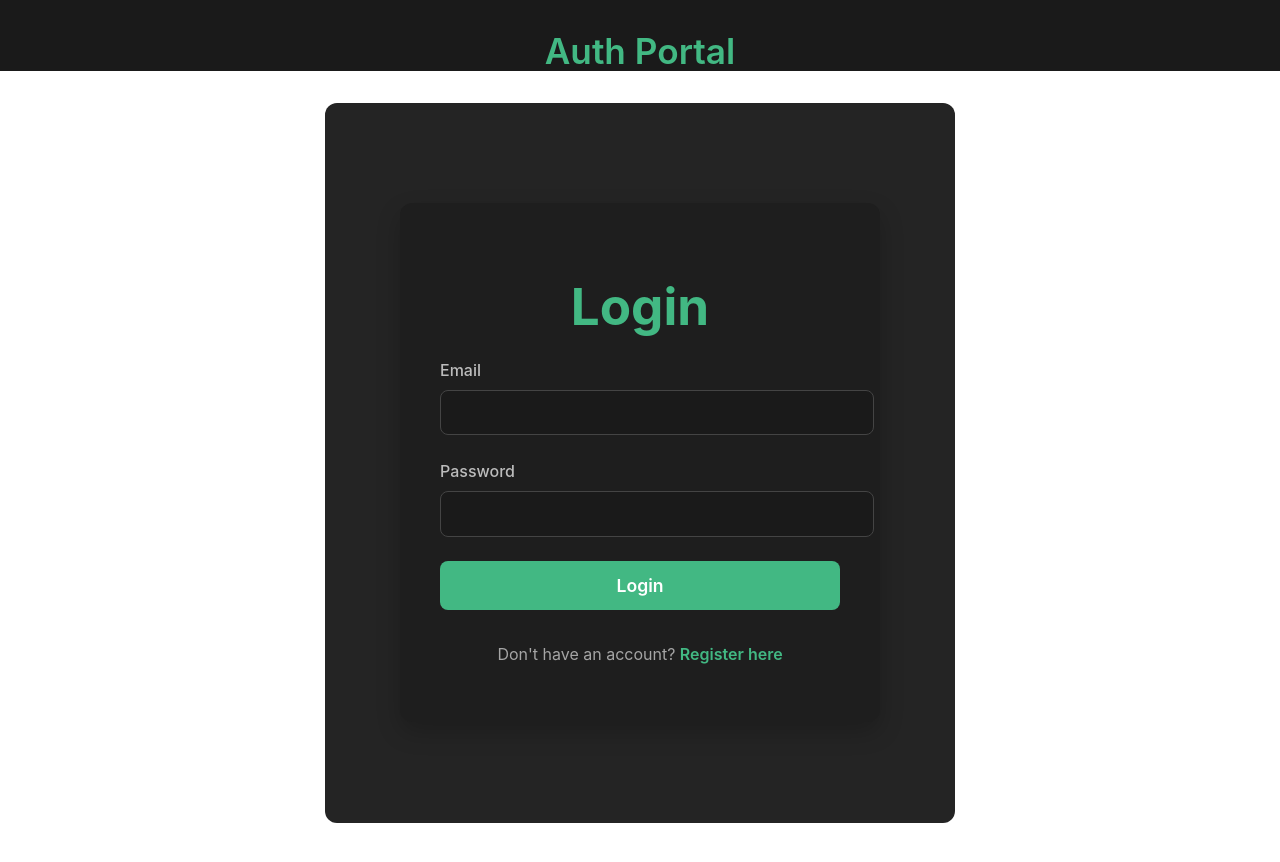
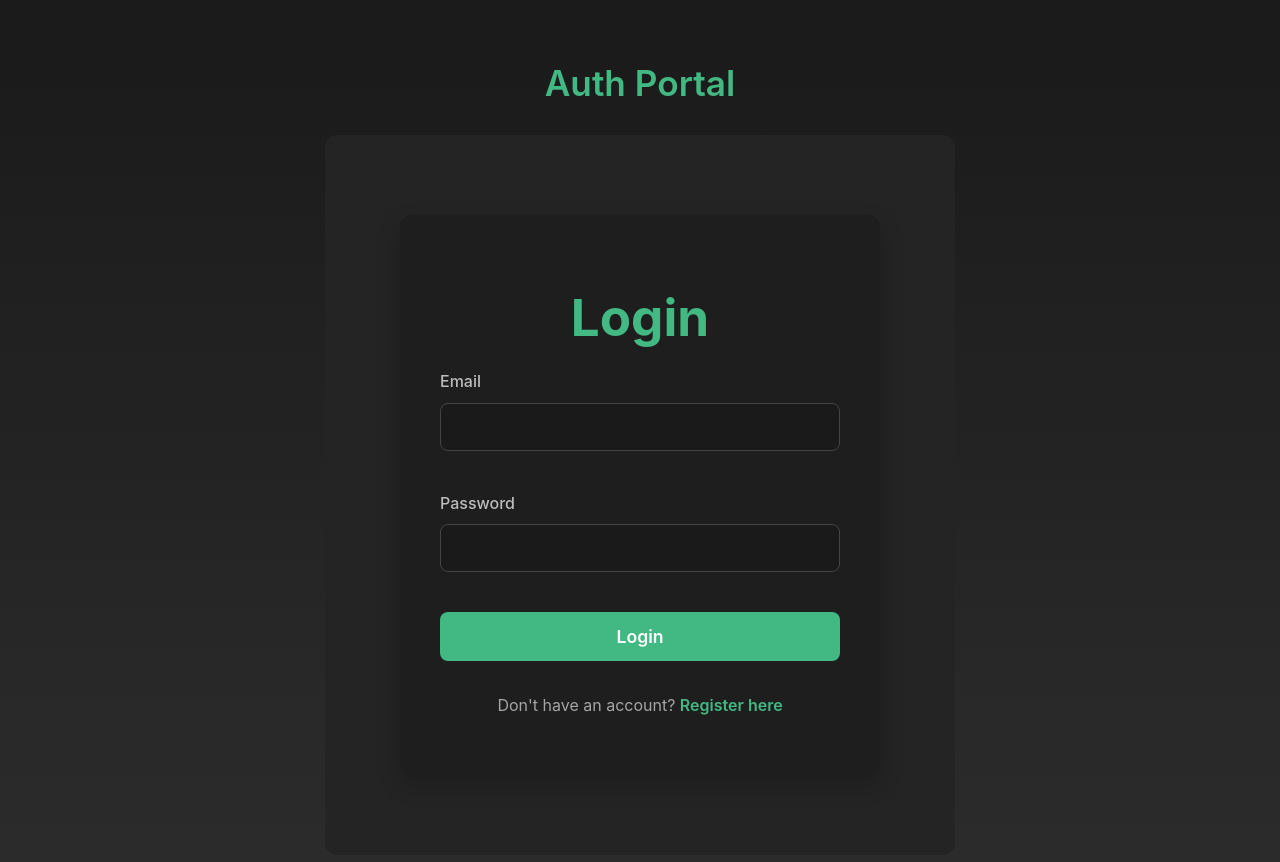
Before and after one commit to DaniloPixi/myViteApp, a Vue app: page / in a window 1280 px wide. Shown: the top 862 px of the page. Before the commit the page ends 823 px from the top, so only its background shows below. Built offline with nearby package versions, Linux system fonts and the light colour scheme; no server answers.

Commit message:
tweaks to sidebar, logout button only on home, background change

```diff
--- a/src/App.vue
+++ b/src/App.vue
@@ -1,7 +1,7 @@
 
 <template>
-  <!-- The logout button remains fixed to the top left of the page -->
-  <button v-if="user" @click="logout" class="logout-button">Logout</button>
+  <!-- The logout button is fixed to the bottom left, but only shown on the Home view -->
+  <button v-if="user && currentView === 'home'" @click="logout" class="logout-button">Logout</button>
 
   <div class="sticky-header">
     <Sidebar
@@ -55,6 +55,9 @@
       </div>
     </main>
   </div>
+
+  <!-- Global Scroll-to-Top Button -->
+  <ScrollToTopButton />
 </template>
 
 <script setup>
@@ -68,6 +71,7 @@ import NotificationControls from './components/NotificationControls.vue';
 import MemosAndMoments from './views/MemosAndMoments.vue';
 import Plans from './views/Plans.vue';
 import Sidebar from './components/Sidebar.vue';
+import ScrollToTopButton from './components/ScrollToTopButton.vue';
 
 // --- Reactive State ---
 const user = ref(null);
@@ -186,11 +190,14 @@ onUnmounted(() => {
 </script>
 
 <style>
+html {
+  scroll-behavior: smooth;
+}
+
 .sticky-header {
   position: sticky;
   top: 0;
-  z-index: 100;
-  background-color: #1a1a1a; /* Match the body background */
+  z-index: 101; /* Ensure it's above other content */
   padding-top: 1rem;
 }
 
@@ -242,7 +249,7 @@ onUnmounted(() => {
 
 .logout-button {
   position: fixed;
-  top: 1.5rem;
+  bottom: 1.5rem;
   left: 1.5rem;
   background-color: #555;
   padding: 0.7em 1.2em;
--- /dev/null
+++ b/src/components/ScrollToTopButton.vue
@@ -0,0 +1,102 @@
+<template>
+  <transition name="fade">
+    <button v-if="isVisible" @click="scrollToTop" class="scroll-to-top-button" aria-label="Scroll to top">
+      ▲
+    </button>
+  </transition>
+</template>
+
+<script setup>
+import { ref, onMounted, onUnmounted } from 'vue';
+
+const isVisible = ref(false);
+let animationFrameId = null;
+
+const handleScroll = () => {
+  isVisible.value = window.scrollY > 300;
+};
+
+const stopAnimation = () => {
+  if (animationFrameId) {
+    cancelAnimationFrame(animationFrameId);
+    animationFrameId = null;
+    // Clean up interruption listeners
+    window.removeEventListener('wheel', stopAnimation, { passive: true });
+    window.removeEventListener('touchstart', stopAnimation, { passive: true });
+  }
+};
+
+const scrollToTop = () => {
+  // Stop any existing animation before starting a new one
+  stopAnimation();
+
+  const startingY = window.scrollY || document.documentElement.scrollTop;
+  const duration = 1000; // milliseconds
+  let start = null;
+
+  // Add event listeners to detect user interruption
+  window.addEventListener('wheel', stopAnimation, { passive: true });
+  window.addEventListener('touchstart', stopAnimation, { passive: true });
+
+  const step = (timestamp) => {
+    if (!start) start = timestamp;
+    const progress = timestamp - start;
+    const progressPercentage = Math.min(progress / duration, 1);
+
+    const easeOutQuint = 1 - Math.pow(1 - progressPercentage, 5);
+    window.scrollTo(0, startingY * (1 - easeOutQuint));
+
+    if (progress < duration) {
+      animationFrameId = window.requestAnimationFrame(step);
+    } else {
+      stopAnimation(); // Clean up listeners when animation completes
+    }
+  };
+
+  animationFrameId = window.requestAnimationFrame(step);
+};
+
+onMounted(() => {
+  window.addEventListener('scroll', handleScroll, { passive: true });
+});
+
+onUnmounted(() => {
+  window.removeEventListener('scroll', handleScroll);
+  stopAnimation(); // Ensure no listeners are left hanging
+});
+</script>
+
+<style scoped>
+.scroll-to-top-button {
+  position: fixed;
+  bottom: 25px;
+  right: 25px;
+  background-color: #42b883;
+  color: white;
+  border: none;
+  border-radius: 50%;
+  width: 50px;
+  height: 50px;
+  font-size: 24px;
+  display: flex;
+  align-items: center;
+  justify-content: center;
+  cursor: pointer;
+  z-index: 1000;
+  box-shadow: 0 5px 15px rgba(0, 0, 0, 0.3);
+  transition: background-color 0.3s, transform 0.2s ease-out;
+}
+
+.scroll-to-top-button:hover {
+  background-color: #368f6a;
+  transform: translateY(-3px);
+}
+
+.fade-enter-active, .fade-leave-active {
+  transition: opacity 0.4s ease;
+}
+
+.fade-enter-from, .fade-leave-to {
+  opacity: 0;
+}
+</style>
--- a/src/components/Sidebar.vue
+++ b/src/components/Sidebar.vue
@@ -125,13 +125,22 @@ const clearTimeFilter = () => emit('update:time', '');
   left: 0;
   right: 0;
   width: 100%;
+  background-color: rgba(30, 30, 30, 0.2); /* 20% transparent background */
+  opacity: 0.5; /* 50% opacity for all elements */
+  transition: opacity 0.3s ease-in-out, background-color 0.3s ease-in-out;
+  backdrop-filter: blur(10px);
+  -webkit-backdrop-filter: blur(10px);
+}
+
+.filter-wrapper:focus-within, .filter-wrapper:hover {
+  background-color: rgba(30, 30, 30, 1); /* Full opacity background on focus or hover */
+  opacity: 1; /* Full opacity for all elements on focus or hover */
 }
 
 .filter-content {
   max-height: 0;
   overflow: hidden;
   transition: max-height 1.2s ease-out;
-  background: #1e1e1e;
   border-radius: 12px;
   border: 1px solid #444;
   will-change: max-height;
--- a/src/style.css
+++ b/src/style.css
@@ -1,11 +1,14 @@
+/* src/style.css */
+
+/* --- Base Styles & Theme --- */
 :root {
   font-family: Inter, system-ui, Avenir, Helvetica, Arial, sans-serif;
-  line-height: 1.5;
+  line-height: 1.6;
   font-weight: 400;
 
   color-scheme: light dark;
   color: rgba(255, 255, 255, 0.87);
-  background-color: #242424;
+  background-color: #1a1a1a; /* Fallback for older browsers */
 
   font-synthesis: none;
   text-rendering: optimizeLegibility;
@@ -13,6 +16,21 @@
   -moz-osx-font-smoothing: grayscale;
 }
 
+body {
+  margin: 0;
+  min-width: 320px;
+  min-height: 100vh;
+  background-image: linear-gradient(180deg, #1a1a1a 0%, #2c2c2c 100%); /* Subtle gradient for the glass effect */
+}
+
+#app {
+  max-width: 1280px;
+  margin: 0 auto;
+  padding: 2rem;
+  text-align: center;
+}
+
+/* --- General Reusable Styles --- */
 a {
   font-weight: 500;
   color: #646cff;
@@ -20,15 +38,6 @@ a {
 }
 a:hover {
   color: #535bf2;
-}
-
-#app {
-  width: 100vw;
-  height: 100vh;
-}
-
-body {
-  margin: 0;
 }
 
 h1 {
@@ -45,26 +54,27 @@ button {
   font-family: inherit;
   background-color: #1a1a1a;
   cursor: pointer;
+  transition: border-color 0.25s;
 }
-
 button:hover {
   border-color: #646cff;
 }
-
 button:focus,
 button:focus-visible {
   outline: 4px auto -webkit-focus-ring-color;
 }
 
-@media (prefers-color-scheme: light) {
-  :root {
-    color: #213547;
-    background-color: #ffffff;
-  }
-  a:hover {
-    color: #747bff;
-  }
-  button {
-    background-color: #f9f9f9;
-  }
+/* --- Form Input Styles --- */
+input[type="text"],
+input[type="email"],
+input[type="password"] {
+    width: 100%;
+    padding: 0.8em 1em;
+    margin-bottom: 1em;
+    border-radius: 8px;
+    border: 1px solid #444;
+    background-color: #1a1a1a;
+    color: #fff;
+    font-family: inherit;
+    box-sizing: border-box;
 }
--- a/src/views/Plans.vue
+++ b/src/views/Plans.vue
@@ -1,5 +1,12 @@
 <template>
   <div class="plans-view">
+
+    <!-- Create Plan Button -->
+    <section class="create-plan-button-section">
+      <button @click="openCreateModal" class="add-plan-button">
+        {{ createButtonTitle }}
+      </button>
+    </section>
 
     <!-- Plan Display List -->
     <section class="plan-list-section">
@@ -24,13 +31,6 @@
           <p class="creator-info">Created by: {{ plan.createdBy }}</p>
         </div>
       </div>
-    </section>
-
-    <!-- Create Plan Button -->
-    <section class="create-plan-button-section">
-      <button @click="openCreateModal" class="add-plan-button">
-        {{ createButtonTitle }}
-      </button>
     </section>
 
     <!-- Modals -->
```
